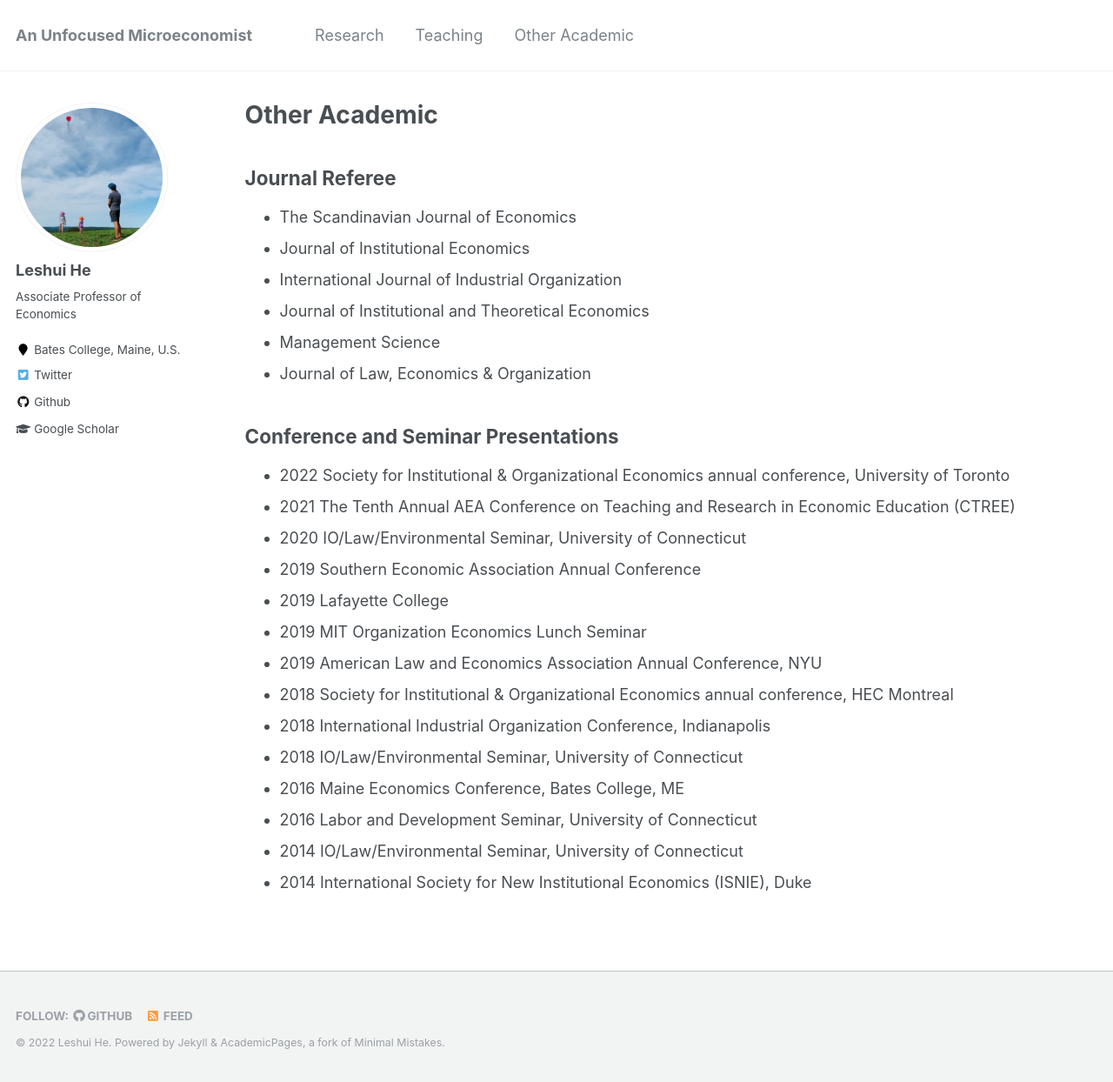
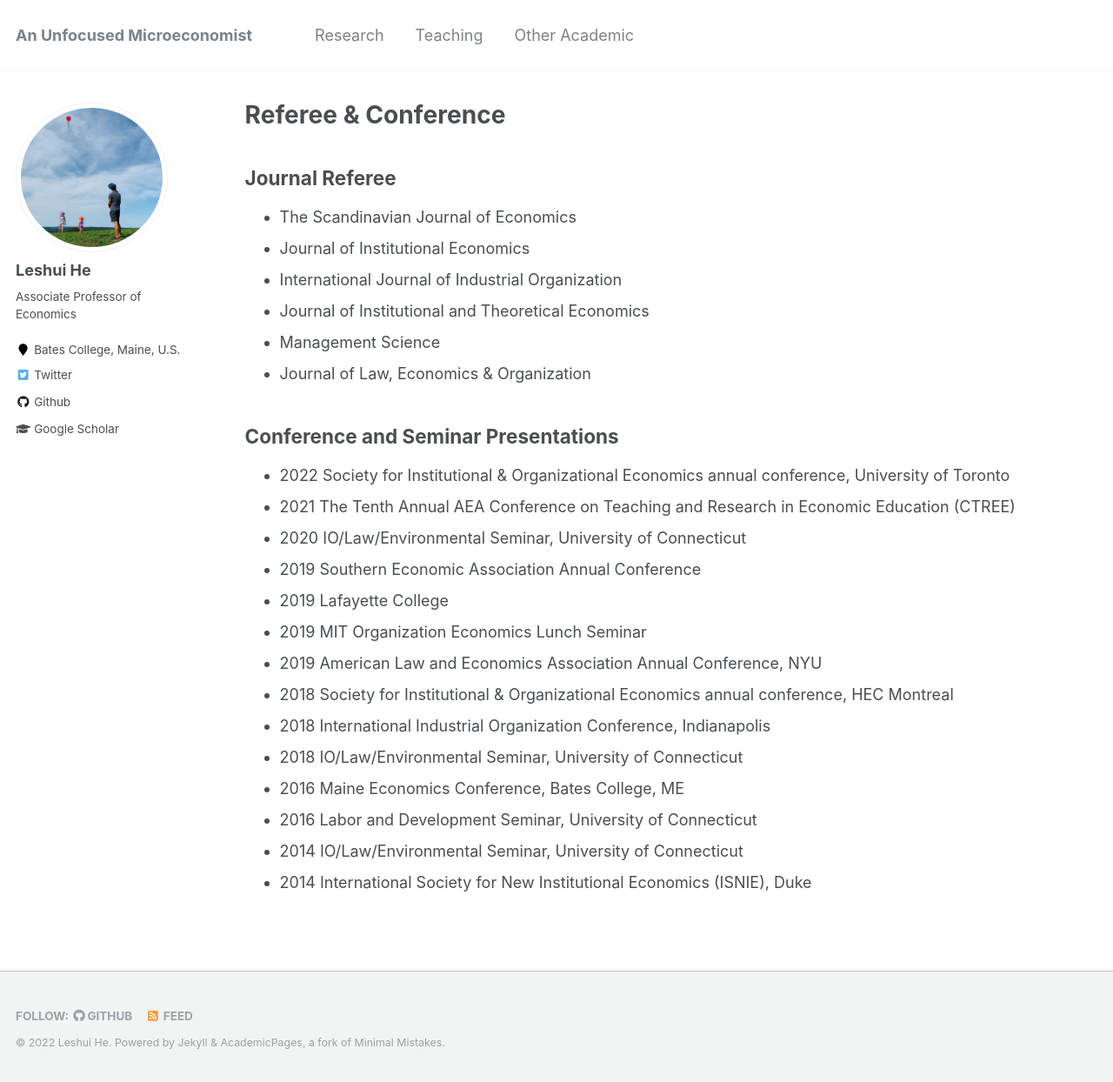
Before and after one commit to lhebates/lhe.github.io, a Jekyll site: the page built from _pages/otheracademic.md, in a window 1280 px wide and 1244 px high. Shown: the whole window at 87% size. Built offline with Jekyll 4.4.1, drawn with Linux system fonts in a browser that asks for light colours.

Commit message:
small updates to teaching and conference pages

```diff
--- a/_pages/otheracademic.md
+++ b/_pages/otheracademic.md
@@ -1,7 +1,7 @@
 ---
 layout: archive
 permalink: /otheracademic/
-title: "Other Academic"
+title: "Referee & Conference"
 author_profile: true
 ---
 
```
Also changed, not shown: _pages/teaching.md (+1 -0 lines).
